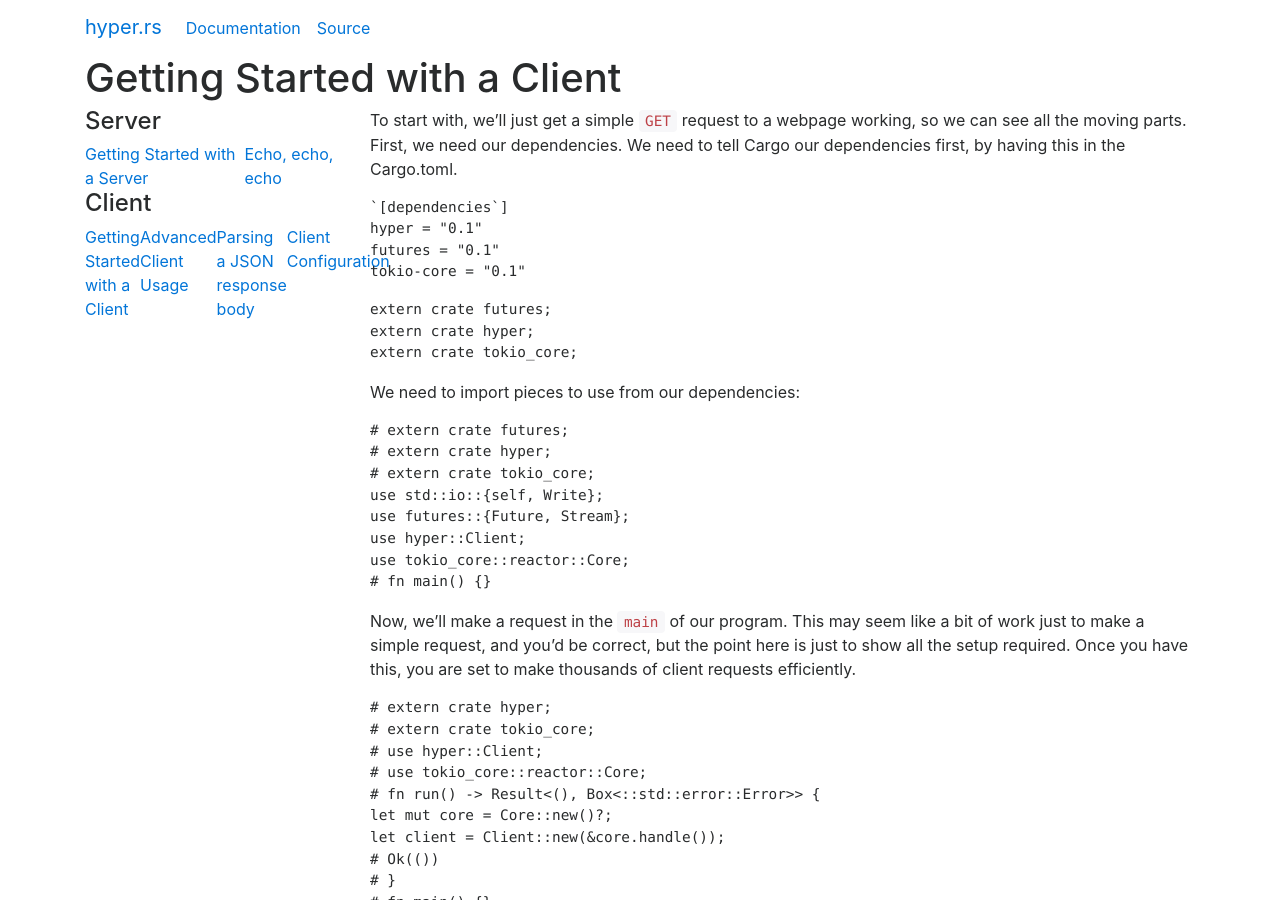
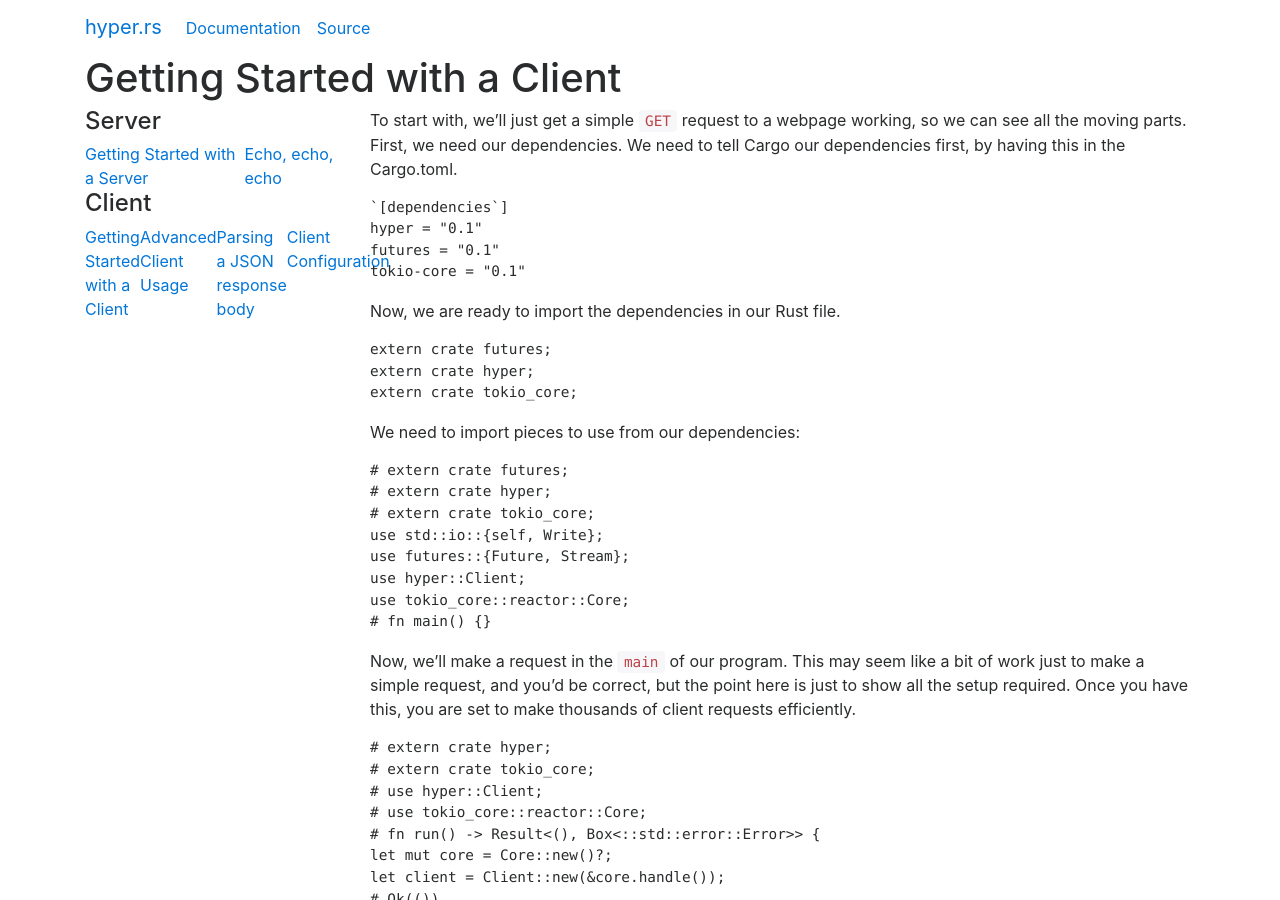
Before and after one commit to hyperium/hyperium.github.io, a Jekyll site: the page built from _guides/client/basic.md, in a window 1280 px wide and 900 px high. Built offline with Jekyll 4.4.1, drawn with Linux system fonts in a browser that asks for light colours.

Commit message:
Added missing line

````diff
--- a/_guides/client/basic.md
+++ b/_guides/client/basic.md
@@ -13,6 +13,7 @@ futures = "0.1"
 tokio-core = "0.1"
 ```
 
+Now, we are ready to import the dependencies in our Rust file.
 ```rust
 extern crate futures;
 extern crate hyper;
````
